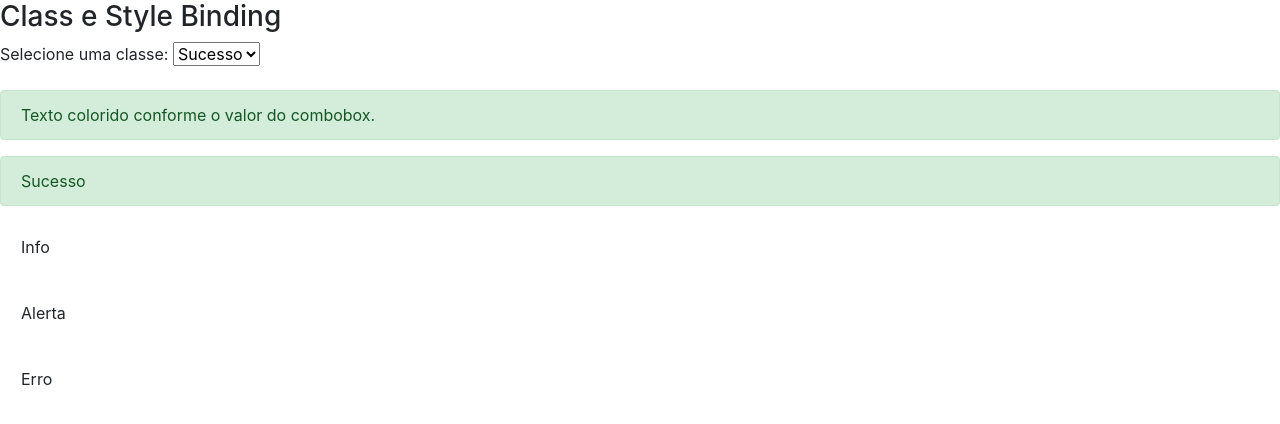
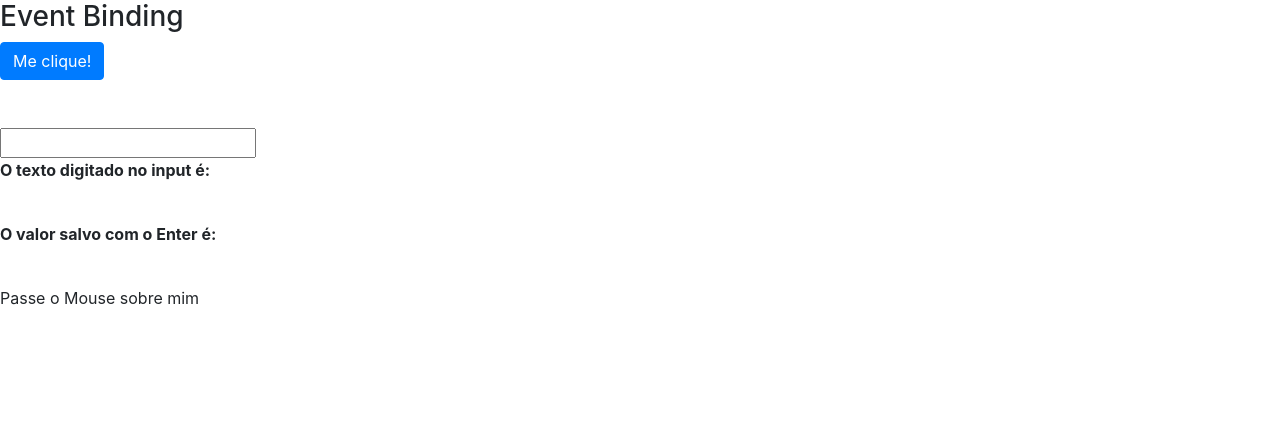
Before and after one commit to raulfranck/angular-studies, an Angular app in the folder data-binding/: page / in a window 1280 px wide. Shown: the top 424 px of the page. Built offline with nearby package versions, Linux system fonts and the light colour scheme.

Commit message:
event binding

```diff
--- a/data-binding/src/app/data-binding/data-binding.component.css
+++ b/data-binding/src/app/data-binding/data-binding.component.css
@@ -2,3 +2,10 @@ img {
     width: 500px;
     height: 300px;
 }
+
+.highlight {
+    background-color: yellow;
+    font-weight: bold;
+
+    cursor: pointer;
+}
--- a/data-binding/src/app/data-binding/data-binding.component.html
+++ b/data-binding/src/app/data-binding/data-binding.component.html
@@ -1,5 +1,5 @@
-<section>
-  <!-- <article>
+<!-- <section>
+  <article>
     <h3>Interpolation / Interpolação</h3>
     <p>String renderizada em interpolação: {{url}}</p>
     <p>Resultado de 1 + 1 é: {{1+1}}</p>
@@ -14,7 +14,7 @@
     <img [src]="urlImagem">
 
     <img bind-src="urlImagem">
-  </article> -->
+  </article>
 
   <article>
     <h3>Class e Style Binding</h3>
@@ -74,4 +74,37 @@
       </div>
     </div>
   </article>
-</section>
+</section> -->
+
+<article>
+  <h3>Event Binding</h3>
+
+  <div>
+    <button class="btn btn-primary" (click)="botaoClicado()">Me clique!</button>
+  </div>
+
+  <br><br>
+
+  <input type="text"
+  (keyup)="onKeyUp($event)"
+  (keyup.enter)="salvarValor(campoInput.value)"
+  (blur)="salvarValor(campoInput.value)"
+  #campoInput
+  />
+
+  <p><strong>O texto digitado no input é: </strong> {{valorAtual}}</p>
+
+  <br>
+
+  <p><strong>O valor salvo com o Enter é: </strong> {{valorSalvo}}</p>
+
+  <br>
+
+  <span
+    (mouseover)="onMouseOverOut()"
+    (mouseout)="onMouseOverOut()"
+    [class.highlight]="isMouseOver"
+  >
+  Passe o Mouse sobre mim
+</span>
+</article>
--- a/data-binding/src/app/data-binding/data-binding.component.ts
+++ b/data-binding/src/app/data-binding/data-binding.component.ts
@@ -1,4 +1,5 @@
 import { Component, OnInit } from '@angular/core';
+import { Key } from 'readline';
 
 @Component({
   selector: 'app-data-binding',
@@ -9,8 +10,13 @@ export class DataBindingComponent implements OnInit {
 
   url: string = 'http://loiane.com';
   cursoAngular: boolean = true;
+  urlImagem = 'https://images.pexels.com/photos/2113566/pexels-photo-2113566.jpeg?auto=compress&cs=tinysrgb&dpr=2&h=650&w=940'
 
-  urlImagem = 'https://images.pexels.com/photos/2113566/pexels-photo-2113566.jpeg?auto=compress&cs=tinysrgb&dpr=2&h=650&w=940'
+  valorAtual: string = ''
+  valorSalvo = '';
+
+  isMouseOver: boolean = false;
+
 
   getValor() {
     return 1;
@@ -20,6 +26,22 @@ export class DataBindingComponent implements OnInit {
     return true;
   }
 
+  botaoClicado() {
+    alert('Botão Clicado')
+  }
+
+  onKeyUp(evento: KeyboardEvent) {
+    this.valorAtual = (<HTMLInputElement>evento.target).value
+  }
+
+  salvarValor(valor) {
+    this.valorSalvo = valor;
+  }
+
+  onMouseOverOut() {
+    this.isMouseOver = !this.isMouseOver
+  }
+
   constructor() { }
 
   ngOnInit() {
```
